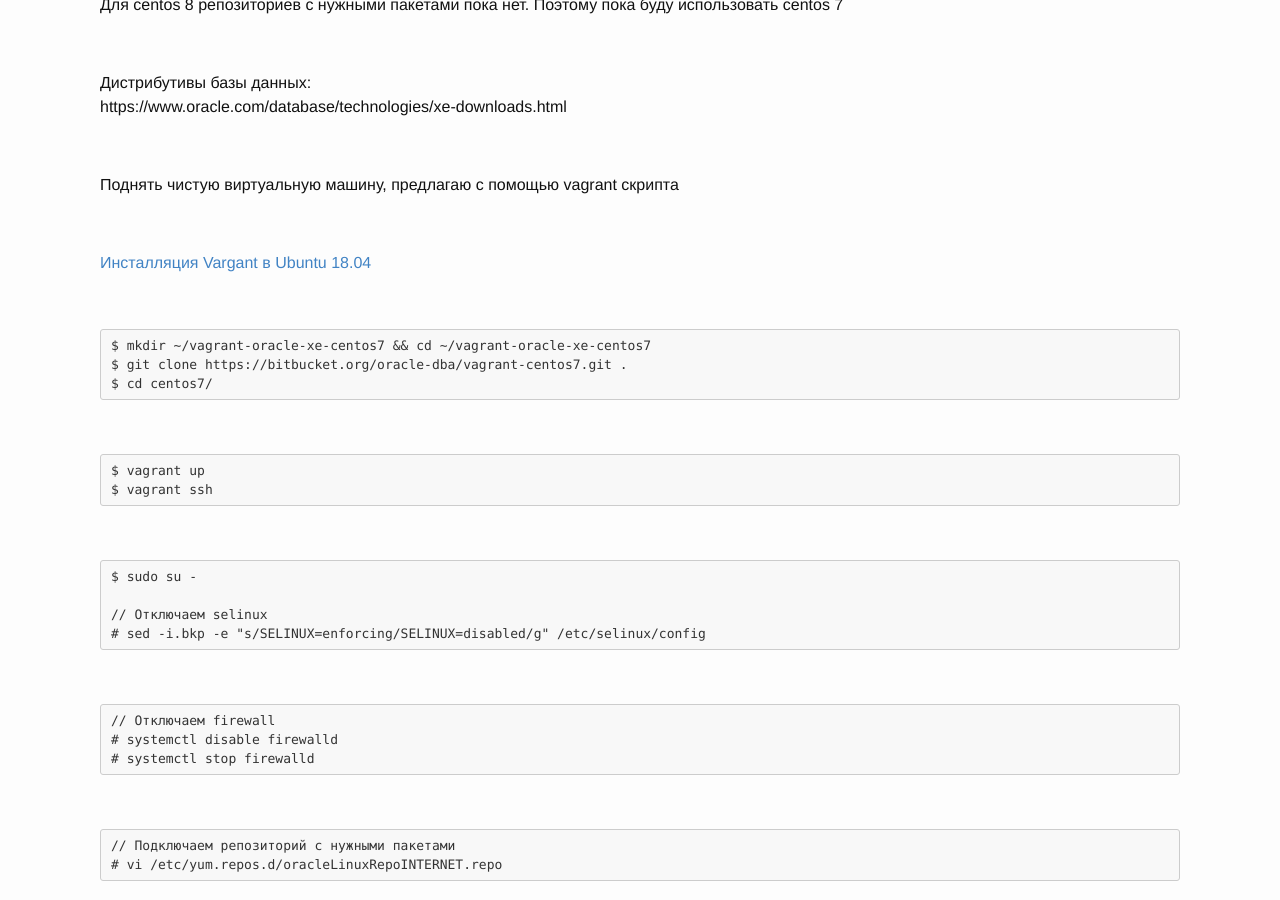
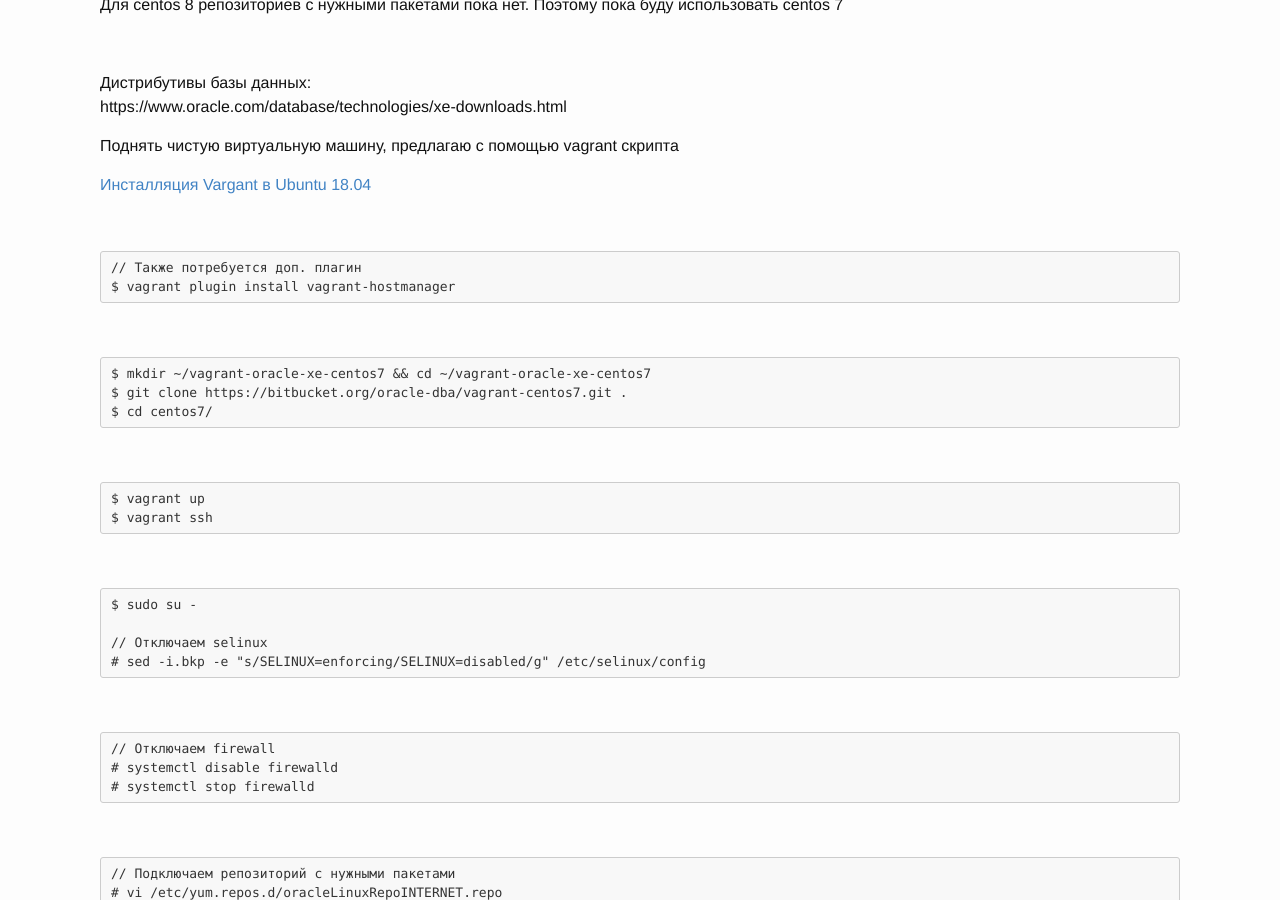
Before and after one commit to webmak1/oracle-dba.ru, a Jekyll site: the page built from website/01-docs/01-database/02-installation/03-xe/00-index.md, in a window 1280 px wide and 900 px high, scrolled down 365 px. Built offline with Jekyll 4.4.1, drawn with Linux system fonts in a browser that asks for light colours; nearby versions of some CDN libraries; comment, search, counter and statistics services are not loaded.

Commit message:
Update 00-index.md

```diff
--- a/website/01-docs/01-database/02-installation/03-xe/00-index.md
+++ b/website/01-docs/01-database/02-installation/03-xe/00-index.md
@@ -25,13 +25,17 @@ permalink: /database/installation/single-instance/centos/7/oracle/xe/18c/
 https://www.oracle.com/database/technologies/xe-downloads.html
 
 
-<br/>
 
 Поднять чистую виртуальную машину, предлагаю с помощью vagrant скрипта
 
+
+<a href="https://sysadm.ru/linux/virtual/vagrant/install/ubuntu/">Инсталляция Vargant в Ubuntu 18.04</a>
+
+
 <br/>
 
-<a href="https://sysadm.ru/linux/virtual/vagrant/install/ubuntu/">Инсталляция Vargant в Ubuntu 18.04</a>
+	// Также потребуется доп. плагин
+	$ vagrant plugin install vagrant-hostmanager
 
 <br/>
 
```
Also changed, not shown: other parts of website/01-docs/01-database/02-installation/03-xe/00-index.md (+1 -1 lines).
